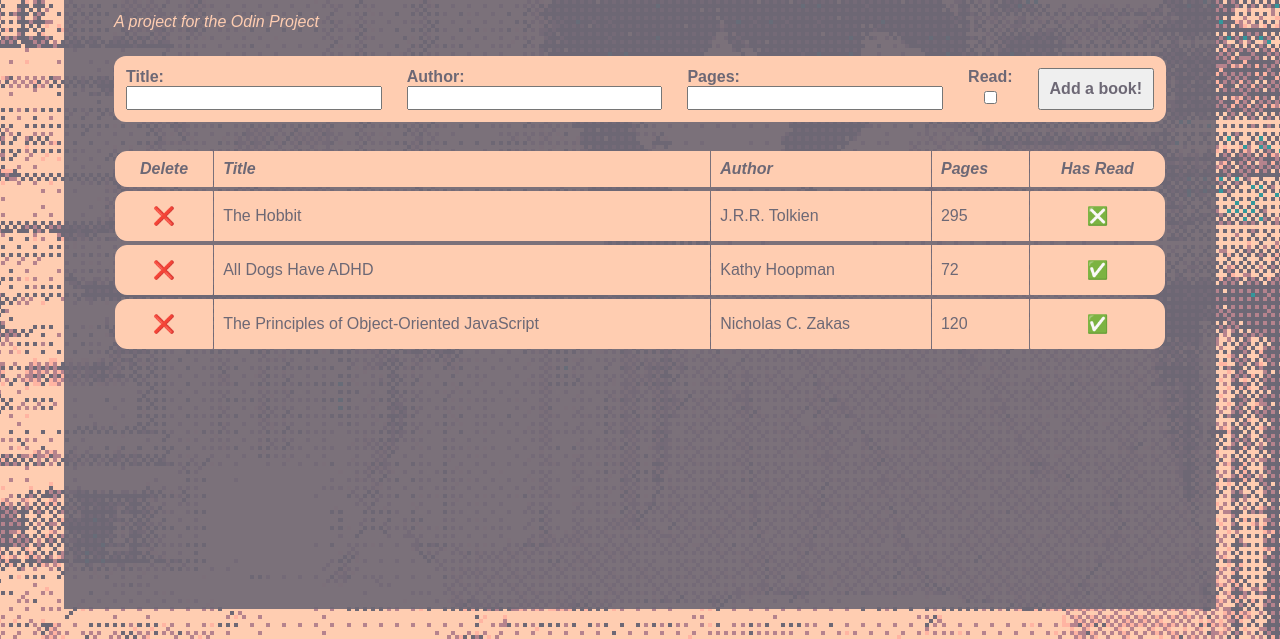
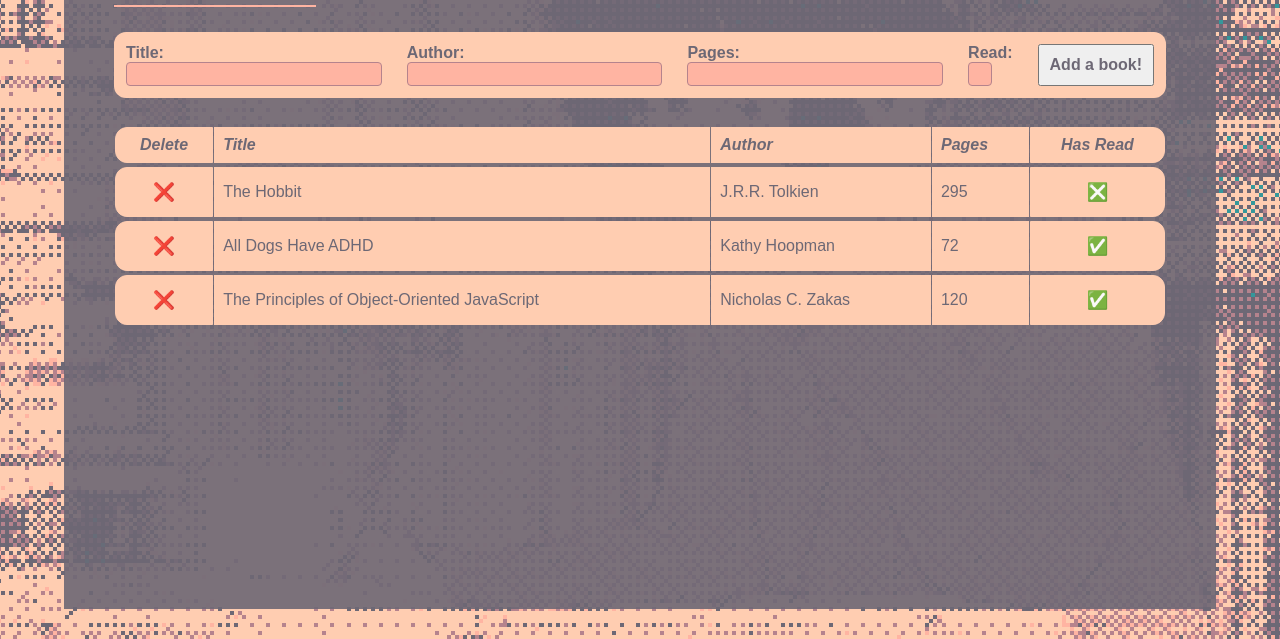
Before and after one commit to PuppyGirlBelly/odin_library, a website: page index.html in a window 1280 px wide. Shown: the part 161-800 px from the top of the page. Drawn offline with Linux system fonts and the light colour scheme.

Commit message:
Style checkbox on form

```diff
--- a/index.html
+++ b/index.html
@@ -13,7 +13,7 @@
     </head>
     <body>
       <h1>My Library</h1>
-      <p><em>A project for the Odin Project</em></p>
+      <hr>
 
       <form>
         <label for="book-title">Title:
--- a/scss/main.scss
+++ b/scss/main.scss
@@ -57,14 +57,44 @@ form {
 
     &:last-of-type {
       flex: 0 0 content;
-
-      input {
-        margin-top: 5px;
-      }
     }
 
     input[type="text"] {
       width: 100%;
+      height: 24px;
+      border: 1px solid palette.$c4;
+      border-radius: 4px;
+      background: palette.$c2;
+
+      &:focus {
+        outline: 2px solid palette.$c5;
+      }
+    }
+
+    input[type="checkbox"] {
+      // accent-color: palette.$c5;
+      appearance: none;
+      width: 24px;
+      height: 24px;
+      border: 1px solid palette.$c4;
+      border-radius: 4px;
+      background: palette.$c2;
+
+      display: grid;
+      place-content: center;
+
+      &:before {
+        content: "";
+        width: 16px;
+        height: 16px;
+        border-radius: 2px;
+        transform: scale(0);
+        box-shadow: inset 1rem 1rem palette.$c5;
+      }
+
+      &:checked:before {
+        transform: scale(1);
+      }
     }
   }
 
@@ -105,18 +135,12 @@ table {
   }
 
   thead td {
-    position: sticky;
     font-style: italic;
     font-weight: bold;
   }
 
-  tbody {
-    overflow: auto;
-
-    tr {
+  tbody tr {
     height: 50px;
-    }
-  }
   }
 
   .btn {
@@ -128,3 +152,4 @@ table {
       cursor: pointer;
     }
   }
+}
```
Also changed, not shown: css/main.css, 1 other file. Lines whose indentation alone changed are shown as unchanged.
